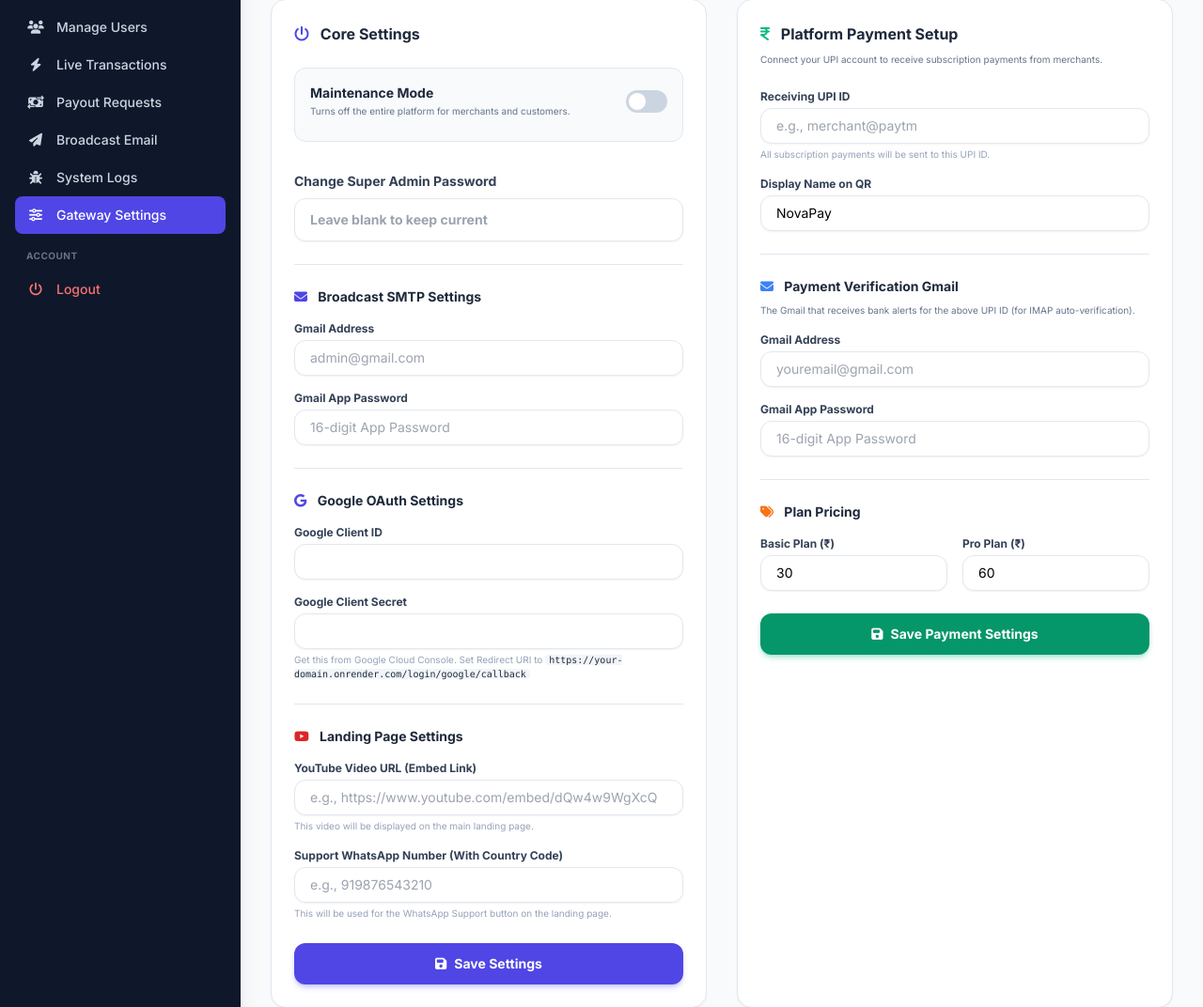
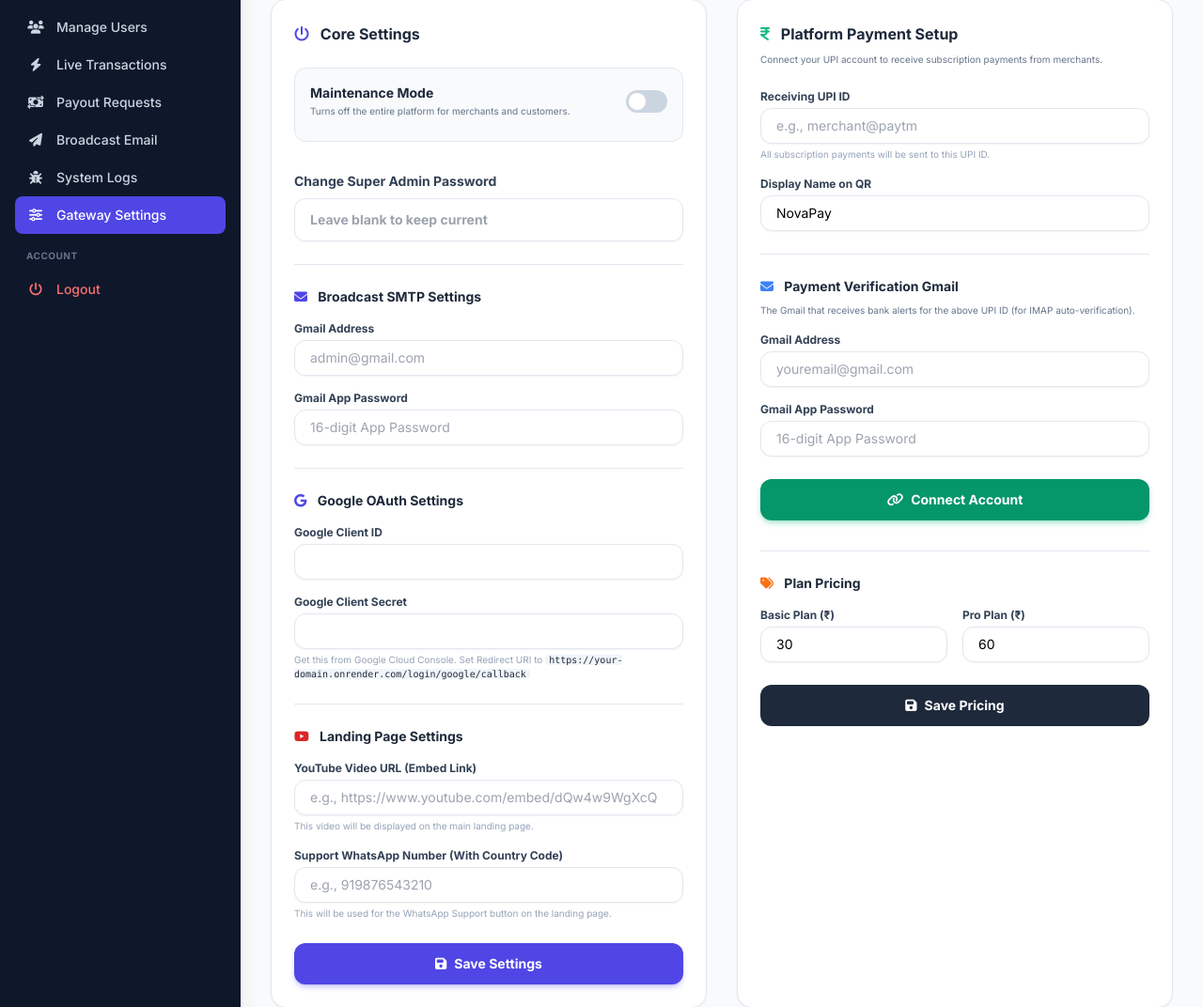
Before and after one commit to gigavy/payment-gatewy, a Flask app: page /admin/settings in a window 1280 px wide. Shown: the part 181-1253 px from the top of the page at 94% size. Run offline with Flask 3, Linux system fonts and the light colour scheme; the visitor is signed in with stand-in values (Sample User, id 1); data that the repository does not hold is empty; some libraries are stand-ins or nearby versions.

Commit message:
Add files via upload

```diff
--- a/app.py
+++ b/app.py
@@ -2584,54 +2584,55 @@ def monitor_gmails():
                                         threading.Thread(target=send_webhook, args=(user_id, completed_txn[2], completed_txn[0], completed_txn[3], amount, utr)).start()
 
                                 # === SUBSCRIPTION ORDER MATCHING ===
-                                # Check if this payment matches a pending subscription order
-                                try:
-                                    conn_sub = psycopg2.connect(os.environ.get('DATABASE_URL', 'postgresql://neondb_owner:npg_vud7GqL6josp@ep-spring-cloud-ayg2dahn-pooler.c-5.us-east-2.aws.neon.tech/neondb?sslmode=require&channel_binding=require'))
-                                    c_sub = conn_sub.cursor(cursor_factory=DictCursor)
-                                    sub_matched = False
-
-                                    # First try UTR match
-                                    c_sub.execute("SELECT order_id, user_id, plan_name, amount, status, expires_at FROM subscription_orders WHERE utr=%s AND status='pending'", (utr,))
-                                    sub_row = c_sub.fetchone()
-
-                                    if not sub_row:
-                                        # Fallback: amount match for pending orders without UTR
-                                        c_sub.execute("""SELECT order_id, user_id, plan_name, amount, status, expires_at
-                                                        FROM subscription_orders
-                                                        WHERE status='pending' AND ABS(amount - %s) < 0.01
-                                                          AND (utr IS NULL OR utr='')
-                                                        ORDER BY created_at DESC LIMIT 1""", (amount,))
+                                # Only check subscription orders for emails arriving in the Admin's payment Gmail (user_id 0)
+                                if user_id == 0:
+                                    try:
+                                        conn_sub = psycopg2.connect(os.environ.get('DATABASE_URL', 'postgresql://neondb_owner:npg_vud7GqL6josp@ep-spring-cloud-ayg2dahn-pooler.c-5.us-east-2.aws.neon.tech/neondb?sslmode=require&channel_binding=require'))
+                                        c_sub = conn_sub.cursor(cursor_factory=DictCursor)
+                                        sub_matched = False
+
+                                        # First try UTR match
+                                        c_sub.execute("SELECT order_id, user_id, plan_name, amount, status, expires_at FROM subscription_orders WHERE utr=%s AND status='pending'", (utr,))
                                         sub_row = c_sub.fetchone()
 
-                                    if sub_row:
-                                        s_order_id, s_user_id, s_plan, s_amt, s_status, s_exp = sub_row
-                                        now_sub = datetime.now().isoformat()
-
-                                        # Check expiry
-                                        expired = False
-                                        try:
-                                            if s_exp and now_sub > str(s_exp):
-                                                c_sub.execute("UPDATE subscription_orders SET status='expired' WHERE order_id=%s", (s_order_id,))
+                                        if not sub_row:
+                                            # Fallback: amount match for pending orders without UTR
+                                            c_sub.execute("""SELECT order_id, user_id, plan_name, amount, status, expires_at
+                                                            FROM subscription_orders
+                                                            WHERE status='pending' AND ABS(amount - %s) < 0.01
+                                                              AND (utr IS NULL OR utr='')
+                                                            ORDER BY created_at DESC LIMIT 1""", (amount,))
+                                            sub_row = c_sub.fetchone()
+
+                                        if sub_row:
+                                            s_order_id, s_user_id, s_plan, s_amt, s_status, s_exp = sub_row
+                                            now_sub = datetime.now().isoformat()
+
+                                            # Check expiry
+                                            expired = False
+                                            try:
+                                                if s_exp and now_sub > str(s_exp):
+                                                    c_sub.execute("UPDATE subscription_orders SET status='expired' WHERE order_id=%s", (s_order_id,))
+                                                    conn_sub.commit()
+                                                    expired = True
+                                            except:
+                                                pass
+
+                                            if not expired:
+                                                # Mark subscription order as completed
+                                                c_sub.execute("UPDATE subscription_orders SET status='completed', utr=%s, paid_at=%s WHERE order_id=%s", (utr, now_sub, s_order_id))
+
+                                                # Upgrade the user's plan!
+                                                plan_expiry = (datetime.now() + timedelta(days=30)).isoformat()
+                                                c_sub.execute("UPDATE users SET plan_name=%s, plan_expiry=%s, links_used=0 WHERE user_id=%s", (s_plan, plan_expiry, s_user_id))
                                                 conn_sub.commit()
-                                                expired = True
-                                        except:
-                                            pass
-
-                                        if not expired:
-                                            # Mark subscription order as completed
-                                            c_sub.execute("UPDATE subscription_orders SET status='completed', utr=%s, paid_at=%s WHERE order_id=%s", (utr, now_sub, s_order_id))
-
-                                            # Upgrade the user's plan!
-                                            plan_expiry = (datetime.now() + timedelta(days=30)).isoformat()
-                                            c_sub.execute("UPDATE users SET plan_name=%s, plan_expiry=%s, links_used=0 WHERE user_id=%s", (s_plan, plan_expiry, s_user_id))
-                                            conn_sub.commit()
-
-                                            add_sys_log(s_user_id, f"Subscription VERIFIED! Upgraded to {s_plan} plan (Order: {s_order_id}, UTR: {utr})")
-                                            sub_matched = True
-
-                                    conn_sub.close()
-                                except Exception as sub_err:
-                                    print(f"Subscription match error: {sub_err}")
+
+                                                add_sys_log(s_user_id, f"Subscription VERIFIED! Upgraded to {s_plan} plan (Order: {s_order_id}, UTR: {utr})")
+                                                sub_matched = True
+
+                                        conn_sub.close()
+                                    except Exception as sub_err:
+                                        print(f"Subscription match error: {sub_err}")
 
                 except Exception as e:
                     # If any error (e.g. connection drop), remove from persistent dict to force reconnect next loop
@@ -2807,9 +2808,11 @@ def subscription_checkout(order_id):
         return redirect(url_for('plans', error='This order has expired. Please try again.'))
 
     # Check expiry
+    remaining_seconds = 900
     try:
         exp = datetime.fromisoformat(str(order[6]))
-        if datetime.now() > exp:
+        remaining_seconds = int((exp - datetime.now()).total_seconds())
+        if remaining_seconds <= 0:
             conn2 = psycopg2.connect(os.environ.get('DATABASE_URL', 'postgresql://neondb_owner:npg_vud7GqL6josp@ep-spring-cloud-ayg2dahn-pooler.c-5.us-east-2.aws.neon.tech/neondb?sslmode=require&channel_binding=require'))
             c2 = conn2.cursor(cursor_factory=DictCursor)
             c2.execute("UPDATE subscription_orders SET status='expired' WHERE order_id=%s", (order_id,))
@@ -2830,10 +2833,19 @@ def subscription_checkout(order_id):
                            order_id=order[0],
                            plan_name=order[2],
                            amount=order[3],
-                           expires_at=str(order[6]),
+                           remaining_seconds=remaining_seconds,
                            upi_link=upi_link,
                            admin_upi=admin_upi,
                            admin_name=admin_name)
+
+@app.route('/admin/settings/disconnect_payment', methods=['POST'])
+@admin_required
+def admin_disconnect_payment():
+    set_sys_setting('admin_upi_id', '')
+    set_sys_setting('admin_upi_display_name', '')
+    set_sys_setting('admin_payment_gmail', '')
+    set_sys_setting('admin_payment_app_pass', '')
+    return redirect('/admin/settings?success=Payment+account+disconnected')
 
 @app.route('/api/subscription/status/<order_id>')
 @login_required
--- a/templates/admin_settings.html
+++ b/templates/admin_settings.html
@@ -89,20 +89,59 @@
     <!-- Platform Payment & Subscription Settings -->
     <div class="bg-white rounded-2xl p-6 shadow-sm border border-slate-200">
         <h3 class="text-base font-bold text-slate-800 mb-6"><i class="fa-solid fa-indian-rupee-sign text-emerald-500 mr-2"></i> Platform Payment Setup</h3>
+
+        {% if admin_upi and admin_pay_gmail %}
+        <!-- Connected State -->
+        <div class="mb-8">
+            <h4 class="text-sm font-bold text-slate-800 mb-4">Current Connection</h4>
+            <div class="flex items-center gap-3 mb-4">
+                <div class="w-12 h-12 bg-orange-50 text-orange-500 rounded-xl flex items-center justify-center text-xl">
+                    <i class="fa-solid fa-building-columns"></i>
+                </div>
+                <div>
+                    <div class="font-bold text-slate-800">Payment Account</div>
+                    <div class="text-[10px] text-emerald-600 font-bold flex items-center gap-1">
+                        <div class="w-2 h-2 rounded-full bg-emerald-500"></div> Active & Working
+                    </div>
+                </div>
+            </div>
+
+            <div class="bg-slate-50 rounded-xl p-4 mb-4 border border-slate-100">
+                <div class="mb-3">
+                    <div class="text-[10px] font-bold text-slate-500 uppercase tracking-wider mb-1">CONNECTED EMAIL</div>
+                    <div class="text-sm font-medium text-slate-800">{{ admin_pay_gmail }}</div>
+                </div>
+                <div>
+                    <div class="text-[10px] font-bold text-slate-500 uppercase tracking-wider mb-1">UPI ID</div>
+                    <div class="text-sm font-medium text-slate-800">{{ admin_upi }}</div>
+                </div>
+            </div>
+
+            <form action="/admin/settings/disconnect_payment" method="POST">
+                <input type="hidden" name="csrf_token" value="{{ csrf_token }}">
+                <button type="submit" class="w-full bg-red-50 hover:bg-red-100 text-red-600 font-bold py-3 rounded-xl transition-all text-sm flex items-center justify-center gap-2">
+                    Disconnect Account
+                </button>
+            </form>
+        </div>
+        {% else %}
+        <!-- Setup Form -->
         <p class="text-[10px] text-slate-500 mb-6 -mt-4">Connect your UPI account to receive subscription payments from merchants.</p>
 
-        <form action="/admin/settings" method="POST">
+        <form action="/admin/settings" method="POST" class="mb-8">
+            <input type="hidden" name="csrf_token" value="{{ csrf_token }}">
+
             <!-- Admin UPI ID -->
             <div class="mb-4">
                 <label class="block text-xs font-bold text-slate-700 mb-1">Receiving UPI ID</label>
-                <input type="text" name="admin_upi_id" value="{{ admin_upi }}" class="w-full px-4 py-2 bg-white border border-slate-200 rounded-xl text-sm focus:outline-none focus:border-primary focus:ring-1 focus:ring-primary shadow-sm" placeholder="e.g., merchant@paytm">
+                <input type="text" name="admin_upi_id" class="w-full px-4 py-2 bg-white border border-slate-200 rounded-xl text-sm focus:outline-none focus:border-primary focus:ring-1 focus:ring-primary shadow-sm" placeholder="e.g., merchant@paytm">
                 <p class="text-[10px] text-slate-400 mt-1">All subscription payments will be sent to this UPI ID.</p>
             </div>
 
             <!-- Admin Display Name -->
             <div class="mb-4">
                 <label class="block text-xs font-bold text-slate-700 mb-1">Display Name on QR</label>
-                <input type="text" name="admin_upi_display_name" value="{{ admin_upi_name }}" class="w-full px-4 py-2 bg-white border border-slate-200 rounded-xl text-sm focus:outline-none focus:border-primary focus:ring-1 focus:ring-primary shadow-sm" placeholder="e.g., NovaPay Subscriptions">
+                <input type="text" name="admin_upi_display_name" value="NovaPay" class="w-full px-4 py-2 bg-white border border-slate-200 rounded-xl text-sm focus:outline-none focus:border-primary focus:ring-1 focus:ring-primary shadow-sm" placeholder="e.g., NovaPay Subscriptions">
             </div>
 
             <hr class="my-6 border-slate-200">
@@ -112,18 +151,26 @@
             <!-- Admin Payment Gmail -->
             <div class="mb-4">
                 <label class="block text-xs font-bold text-slate-700 mb-1">Gmail Address</label>
-                <input type="email" name="admin_payment_gmail" value="{{ admin_pay_gmail }}" class="w-full px-4 py-2 bg-white border border-slate-200 rounded-xl text-sm focus:outline-none focus:border-primary focus:ring-1 focus:ring-primary shadow-sm" placeholder="youremail@gmail.com">
+                <input type="email" name="admin_payment_gmail" class="w-full px-4 py-2 bg-white border border-slate-200 rounded-xl text-sm focus:outline-none focus:border-primary focus:ring-1 focus:ring-primary shadow-sm" placeholder="youremail@gmail.com">
             </div>
 
             <!-- Admin Payment App Password -->
             <div class="mb-6">
                 <label class="block text-xs font-bold text-slate-700 mb-1">Gmail App Password</label>
-                <input type="password" name="admin_payment_app_pass" value="{{ admin_pay_pass }}" class="w-full px-4 py-2 bg-white border border-slate-200 rounded-xl text-sm focus:outline-none focus:border-primary focus:ring-1 focus:ring-primary shadow-sm" placeholder="16-digit App Password">
+                <input type="password" name="admin_payment_app_pass" class="w-full px-4 py-2 bg-white border border-slate-200 rounded-xl text-sm focus:outline-none focus:border-primary focus:ring-1 focus:ring-primary shadow-sm" placeholder="16-digit App Password">
             </div>
 
-            <hr class="my-6 border-slate-200">
-            <h3 class="text-sm font-bold text-slate-800 mb-4"><i class="fa-solid fa-tags text-orange-500 mr-2"></i> Plan Pricing</h3>
+            <button type="submit" class="w-full bg-emerald-600 hover:bg-emerald-700 text-white font-bold py-3 rounded-xl transition-all shadow-md shadow-emerald-500/30 text-sm flex items-center justify-center gap-2">
+                <i class="fa-solid fa-link"></i> Connect Account
+            </button>
+        </form>
+        {% endif %}
 
+        <hr class="my-6 border-slate-200">
+        <h3 class="text-sm font-bold text-slate-800 mb-4"><i class="fa-solid fa-tags text-orange-500 mr-2"></i> Plan Pricing</h3>
+
+        <form action="/admin/settings" method="POST">
+            <input type="hidden" name="csrf_token" value="{{ csrf_token }}">
             <div class="grid grid-cols-2 gap-4 mb-6">
                 <div>
                     <label class="block text-xs font-bold text-slate-700 mb-1">Basic Plan (₹)</label>
@@ -135,8 +182,8 @@
                 </div>
             </div>
 
-            <button type="submit" class="w-full bg-emerald-600 hover:bg-emerald-700 text-white font-bold py-3 rounded-xl transition-all shadow-md shadow-emerald-500/30 text-sm flex items-center justify-center gap-2">
-                <i class="fa-solid fa-save"></i> Save Payment Settings
+            <button type="submit" class="w-full bg-slate-800 hover:bg-slate-900 text-white font-bold py-3 rounded-xl transition-all text-sm flex items-center justify-center gap-2">
+                <i class="fa-solid fa-save"></i> Save Pricing
             </button>
         </form>
     </div>
```
Also changed, not shown: templates/subscription_checkout.html (+14 -17 lines).
